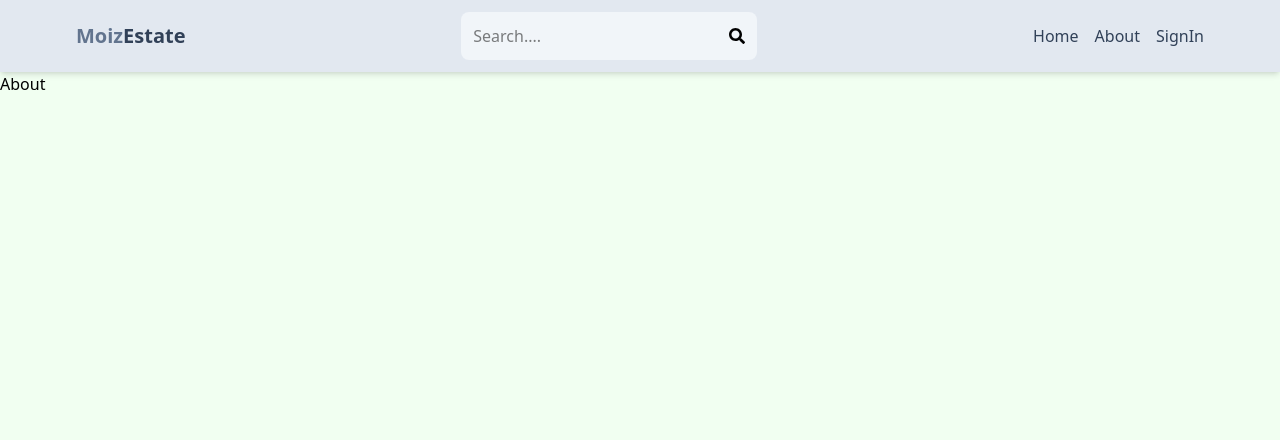
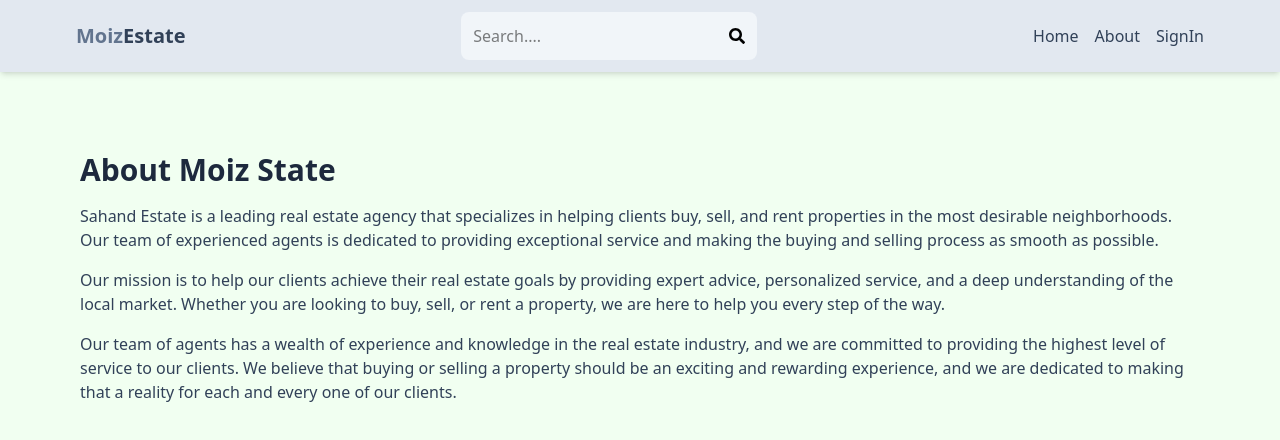
Before and after one commit to MuhammadMoiz178/mern-estate, a React (Vite) app in the folder client/: page /about in a window 1280 px wide. Shown: the top 440 px of the page. Built offline with nearby package versions, Linux system fonts and the light colour scheme; no server answers.

Commit message:
complete about page

```diff
--- a/client/index.html
+++ b/client/index.html
@@ -2,9 +2,9 @@
 <html lang="en">
   <head>
     <meta charset="UTF-8" />
-    <link rel="icon" type="image/svg+xml" href="/vite.svg" />
+
     <meta name="viewport" content="width=device-width, initial-scale=1.0" />
-    <title>client</title>
+    <title>Moiz State</title>
   </head>
   <body>
     <div id="root"></div>
--- a/client/src/pages/About.jsx
+++ b/client/src/pages/About.jsx
@@ -2,7 +2,14 @@
 
 function About() {
   return (
-    <div>About</div>
+    <div className='py-20 px-4 max-w-6xl mx-auto'>
+      <h1 className='text-3xl font-bold mb-4 text-slate-800'>About Moiz State</h1>
+       <p className='mb-4 text-slate-700'>Sahand Estate is a leading real estate agency that specializes in helping clients buy, sell, and rent properties in the most desirable neighborhoods. Our team of experienced agents is dedicated to providing exceptional service and making the buying and selling process as smooth as possible.</p>
+      <p className='mb-4 text-slate-700'>
+      Our mission is to help our clients achieve their real estate goals by providing expert advice, personalized service, and a deep understanding of the local market. Whether you are looking to buy, sell, or rent a property, we are here to help you every step of the way.
+      </p>
+      <p className='mb-4 text-slate-700'>Our team of agents has a wealth of experience and knowledge in the real estate industry, and we are committed to providing the highest level of service to our clients. We believe that buying or selling a property should be an exciting and rewarding experience, and we are dedicated to making that a reality for each and every one of our clients.</p>
+    </div>
   )
 }
 
```
